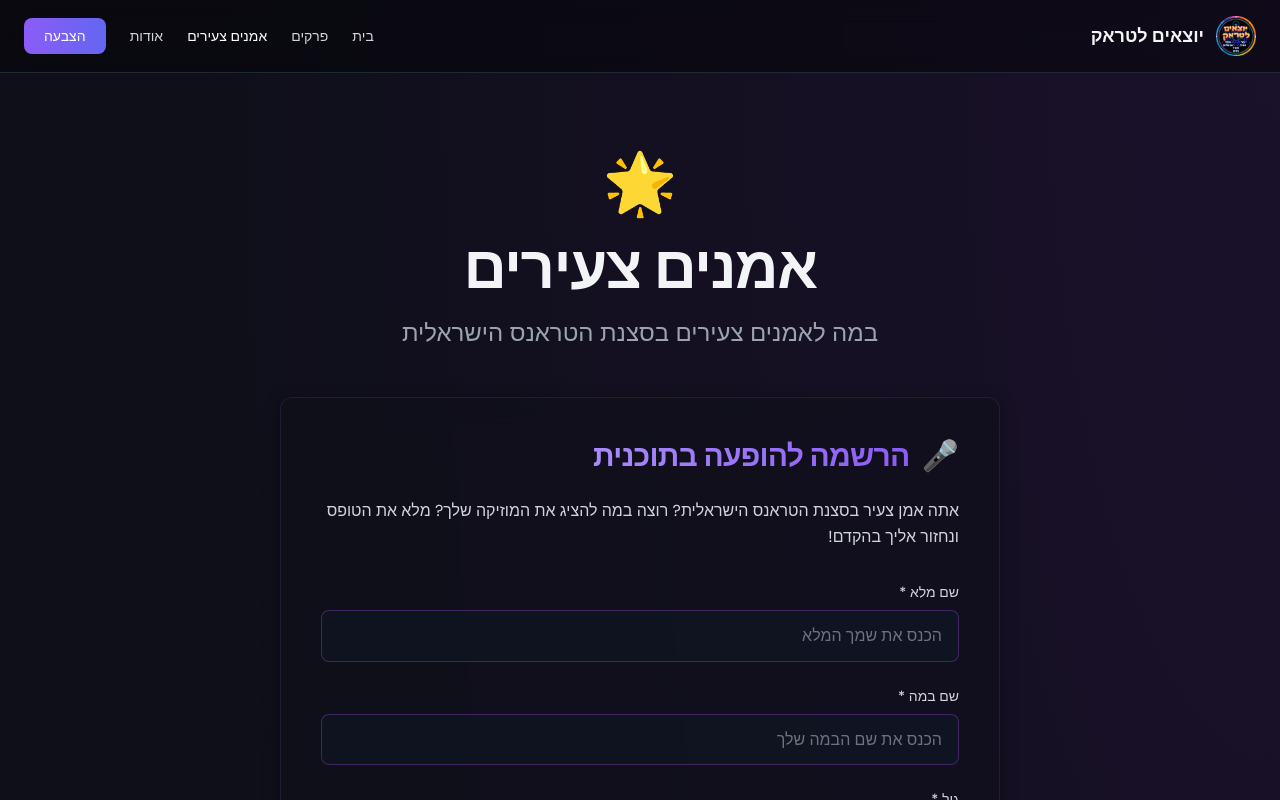
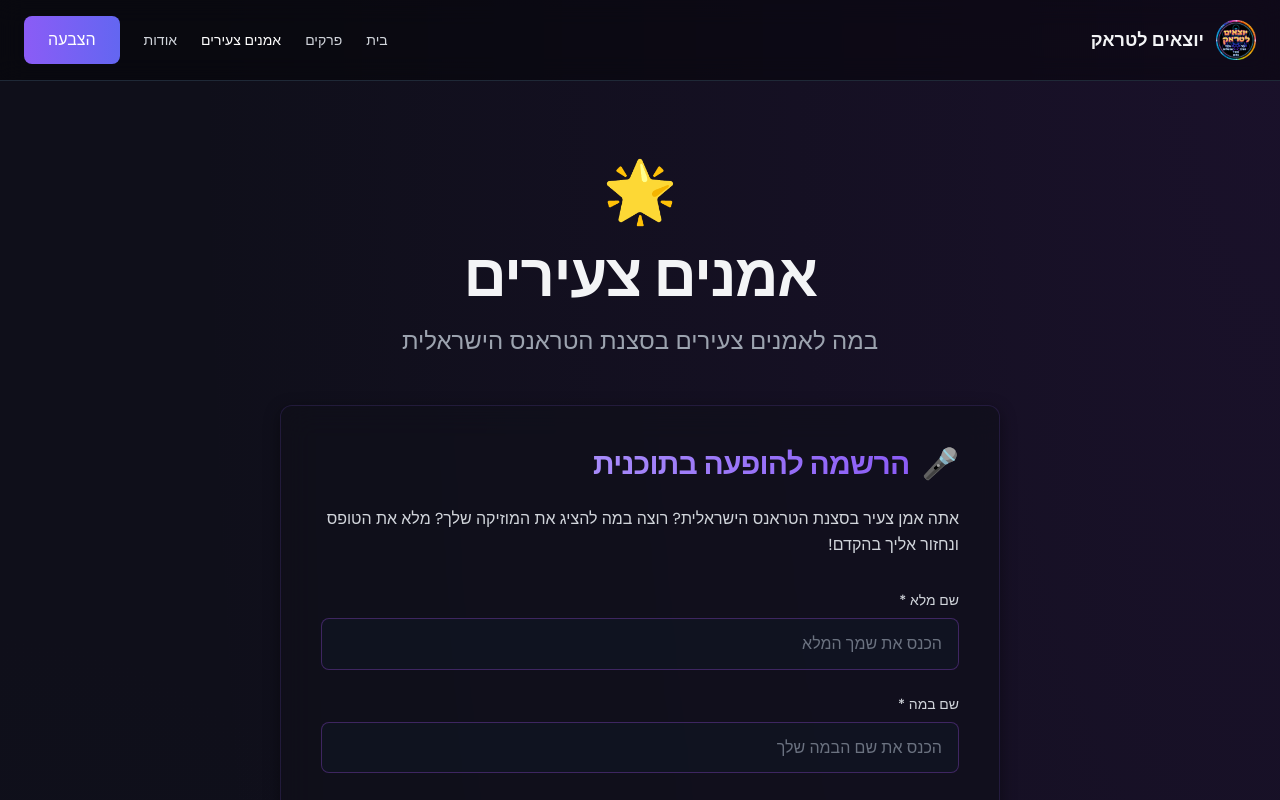
Before and after one commit to ShadowBoxer39/Trance-Awards, a Next.js app: page /young-artists in a window 1280 px wide. Shown: the top 800 px of the page. Built offline with nearby package versions, Linux system fonts and the light colour scheme.

Commit message:
Update young-artists.tsx

```diff
--- a/pages/young-artists.tsx
+++ b/pages/young-artists.tsx
@@ -103,7 +103,7 @@ export default function YoungArtists() {
                 <Link href="/about" className="text-gray-300 hover:text-white transition text-sm font-medium">
                   אודות
                 </Link>
-                <Link href="/vote" className="btn-primary px-5 py-2 rounded-lg text-sm font-medium">
+                <Link href="/vote" className="btn-primary px-6 py-3 rounded-lg text-base font-medium">
                   הצבעה
                 </Link>
               </div>
@@ -130,7 +130,7 @@ export default function YoungArtists() {
                 <Link href="/about" className="block text-gray-300 hover:text-white transition text-sm font-medium" onClick={() => setMobileMenuOpen(false)}>
                   אודות
                 </Link>
-                <Link href="/vote" className="block btn-primary px-5 py-2 rounded-lg text-sm font-medium text-center" onClick={() => setMobileMenuOpen(false)}>
+                <Link href="/vote" className="block btn-primary px-6 py-3 rounded-lg text-base font-medium text-center" onClick={() => setMobileMenuOpen(false)}>
                   הצבעה
                 </Link>
               </div>
```
